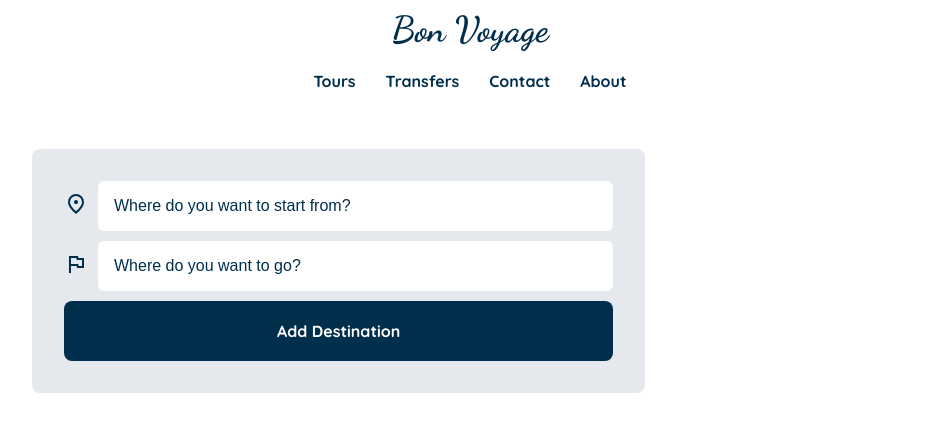
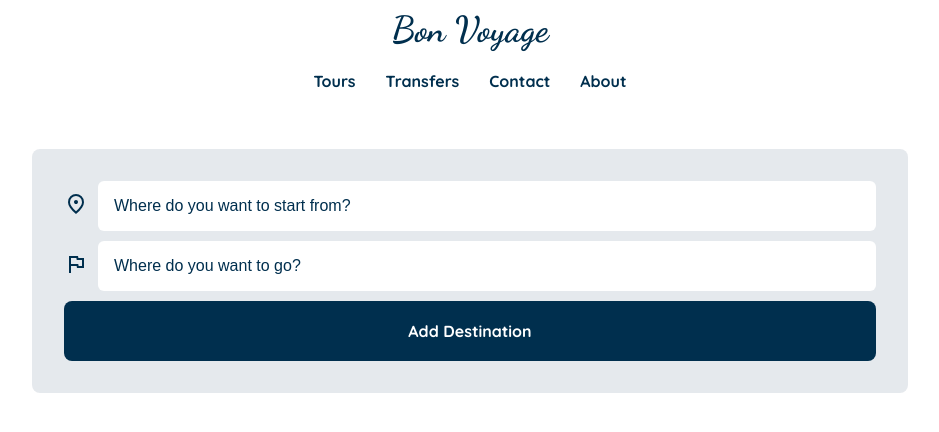
Before and after one commit to nickgabriadze/bonvoyage, a React (Vite) app in the folder front-end/: page /transfers in a window 1280 px wide. Shown: the top 432 px of the page, without its empty margins (170-1109 px from the left). Built offline with nearby package versions, Linux system fonts and the light colour scheme.

Commit message:
style: put dropdown in center

```diff
--- a/front-end/src/pages/transfer/components/Dropdown/Dropdown.tsx
+++ b/front-end/src/pages/transfer/components/Dropdown/Dropdown.tsx
@@ -8,7 +8,7 @@ import {addDropdownInput} from "../../../../states/features/dropdownSlice.ts";
 export default function Dropdown() {
     const dropdownDispatch = useAppDispatch()
     const {dropdownInputs} = useAppSelector(s => s.dropdown)
-    return <section >
+    return <section className={dropdownStyles['dropdownWrapper']}>
         <div className={dropdownStyles['transfersContainer']}>
             {dropdownInputs.map((input, i) => <DropdownInputComponent key={v4()} currentInput={input} index={i}
                                                                       totalLength={dropdownInputs.length}/>)}
--- a/front-end/src/pages/transfer/components/styles/dropdown.module.css
+++ b/front-end/src/pages/transfer/components/styles/dropdown.module.css
@@ -1,12 +1,14 @@
+.dropdownWrapper{
+    width: 100%;
+}
 .transfersContainer {
     background-color: var(--color-main-deep-sea-navy-lighter);
-    width: 70%;
     display: flex;
     flex-direction: column;
     padding: 32px;
     border-radius: 8px;
     gap: 10px;
-
+    width: 100%
 
     /* to test */
 
```
Lines whose indentation alone changed are shown as unchanged.
